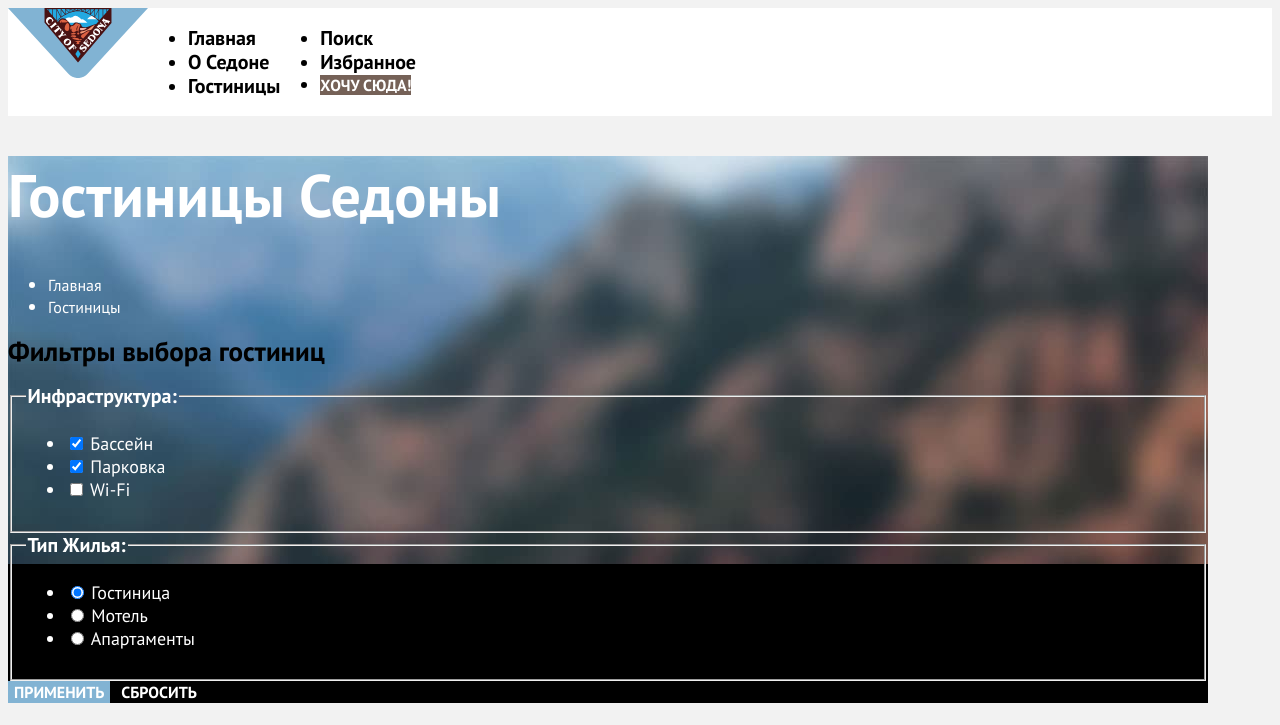
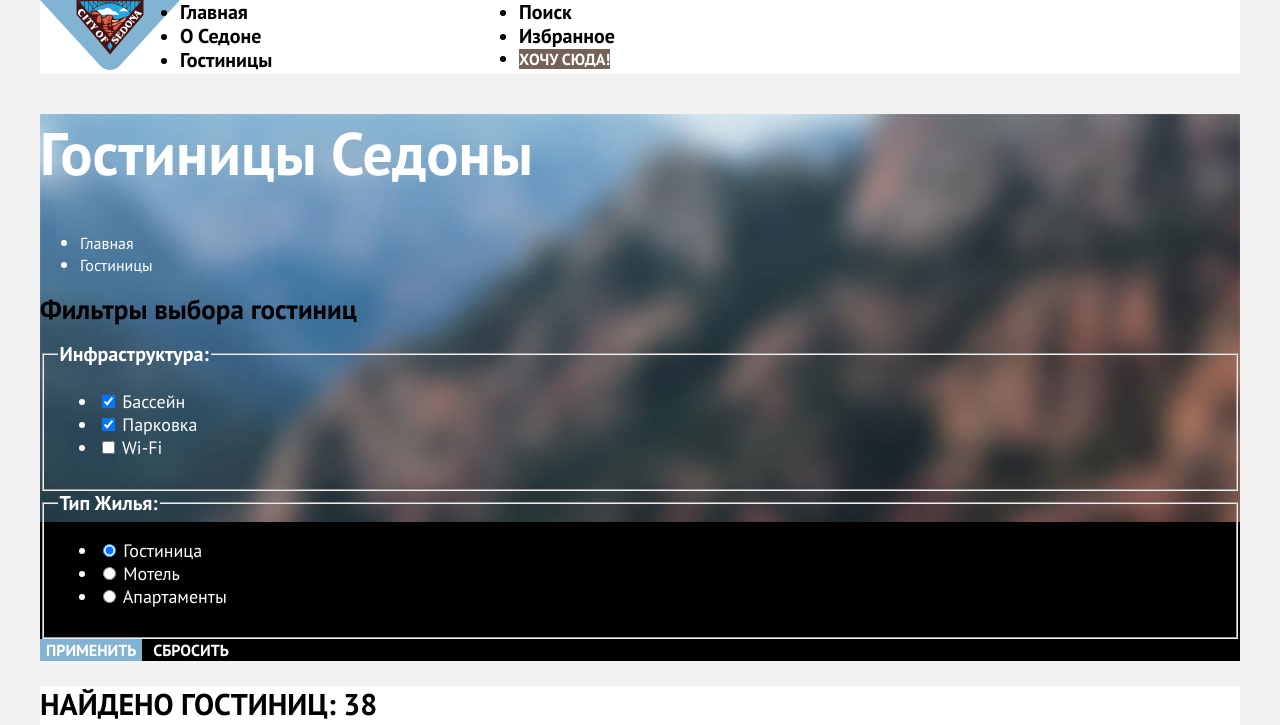
Before and after one commit to silkroadbum/sedona, a plain HTML site: page catalog.html in a window 1280 px wide. Shown: the top 725 px of the page. Drawn offline with Linux system fonts and the light colour scheme.

Commit message:
частично выстроил сетку на главной странице

```diff
--- a/catalog.html
+++ b/catalog.html
@@ -46,7 +46,7 @@
     </nav>
   </header>
 
-  <main class="main-inner">
+  <main class="main-container main-inner">
     <div class="background-for-catalog">
       <header class="inner-header">
         <h1 class="inner-header-title">Гостиницы Седоны</h1>
--- a/styles/style.css
+++ b/styles/style.css
@@ -14,7 +14,15 @@
   font-display: swap;
 }
 
+html {
+  height: 100%;
+}
+
 body {
+  display: flex;
+  flex-direction: column;
+  min-height: 100%;
+  margin: 0;
   font-family: "PT Sans", sans-serif;
   font-size: 18px;
   line-height: 21px;
@@ -22,14 +30,37 @@ body {
   background-color: #F2F2F2;
 }
 
+.main-index,
+.main-inner {
+  width: 1200px;
+  margin: 0 auto;
+}
+
+.main-container {
+  flex-grow: 1;
+}
+
 /* Хедер и навигация */
 .page-header {
+  width: 1200px;
   background-color: #ffffff;
   display: flex;
+  margin: 0 auto;
 }
 
 .navigation {
   display: flex;
+}
+
+.navigation-list {
+  width: 339px;
+  margin: 0;
+  padding: 0;
+}
+
+.navigation-user {
+  width: 268px;
+  margin-left: auto;
 }
 
 .navigation-link {
@@ -126,6 +157,8 @@ body {
 
 /* Блок преимуществ */
 .advantages-list {
+  margin: 0;
+  padding: 0;
   display: flex;
   flex-wrap: wrap;
 }
@@ -323,8 +356,18 @@ body {
 
 /* footer */
 .page-footer {
+  width: 1200px;
   display: flex;
   background-color: #ffffff;
+  margin: 0 auto;
+}
+
+.footer-social {
+  width: 142px;
+}
+
+.footer-contacts {
+  width: 331px;
 }
 
 .footer-contacts-phone {
@@ -336,3 +379,7 @@ body {
   text-transform: uppercase;
   text-decoration: none;
 }
+
+.footer-htmlacademy {
+  width: 115px;
+}
```
Also changed, not shown: index.html (+1 -1 lines).
